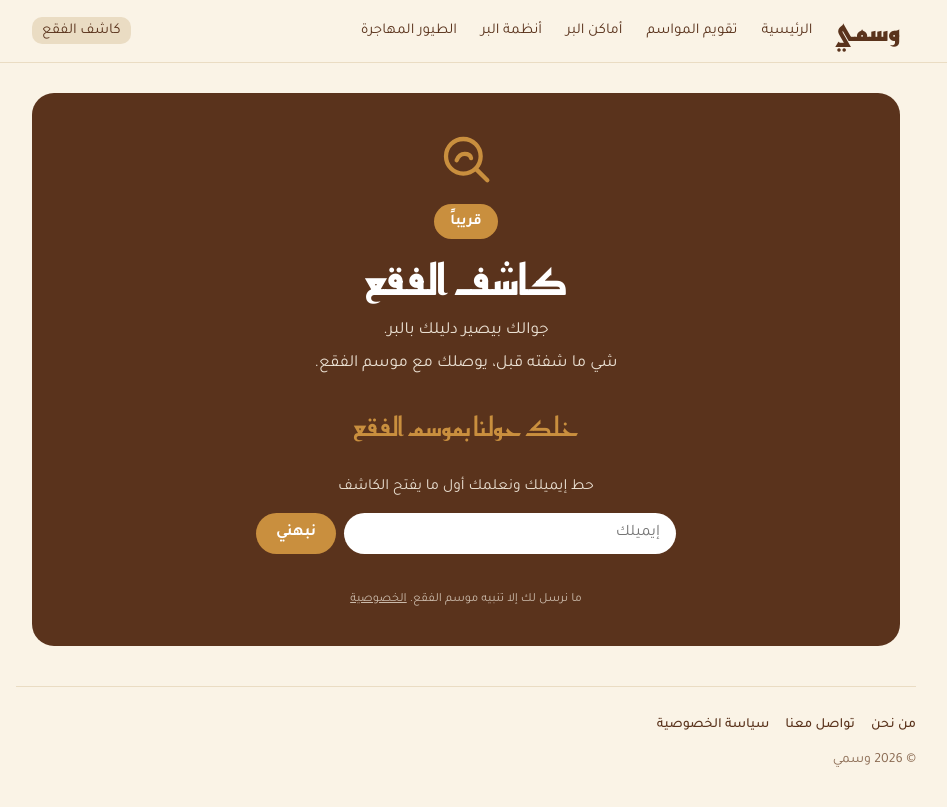
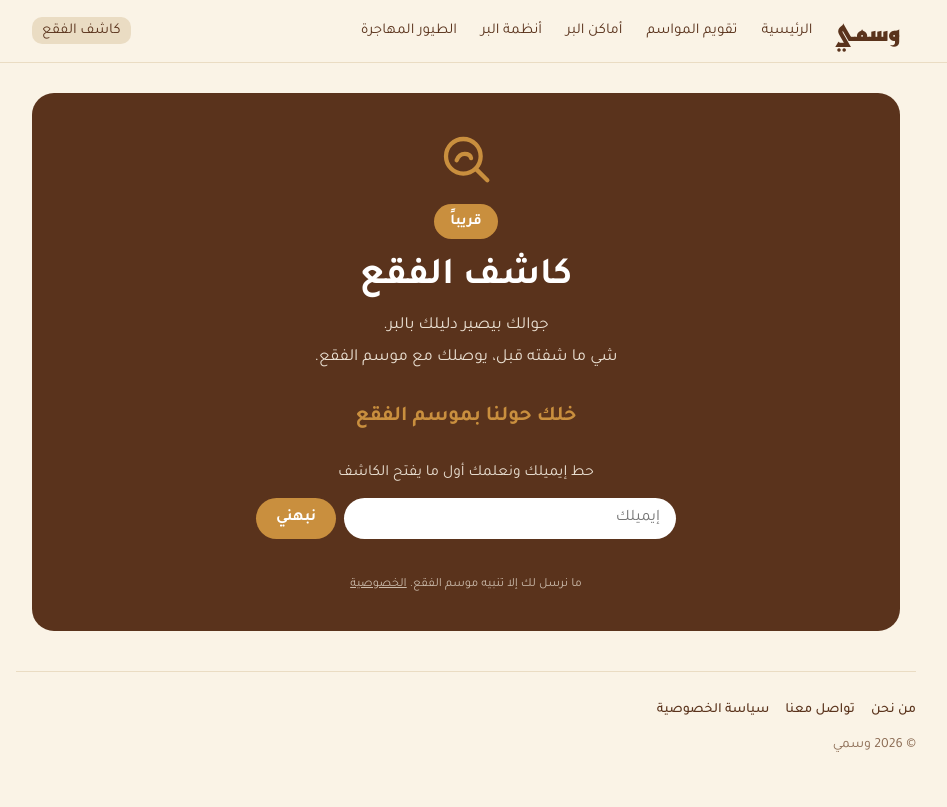
Before and after one commit to fahd6426/wasmi, a plain HTML site: page camera.html in a window 1280 px wide. Shown: the whole page, without its empty margins (174-1121 px from the left). Drawn offline with Linux system fonts and the light colour scheme.

Commit message:
صفحة الكاشف: خط بسيط للعناوين بدل الكوفي
Co-Authored-By: Claude Opus 5.5 <noreply@anthropic.com>
Claude-Session: https://claude.ai/code/session_0194DfaMuVmyVQ9voFaUXYuA

```diff
--- a/camera.html
+++ b/camera.html
@@ -12,9 +12,9 @@
 <style>
 .soon{background:var(--brown);color:var(--sand);border-radius:22px;padding:34px 22px;text-align:center;margin-top:30px}
 .soon .tag{display:inline-block;background:var(--honey);color:#fff;font-weight:700;border-radius:999px;padding:4px 16px;font-size:15px}
-.soon h1{font-family:'Reem Kufi',sans-serif;font-size:42px;margin:14px 0 6px;color:#fff}
+.soon h1{font-family:'Tajawal',sans-serif;font-weight:800;font-size:38px;margin:14px 0 6px;color:#fff}
 .soon p{font-size:17px;opacity:.9;line-height:1.9;max-width:460px;margin:0 auto}
-.soon .big{font-family:'Reem Kufi',sans-serif;font-size:26px;color:var(--honey);margin-top:22px;opacity:1}
+.soon .big{font-family:'Tajawal',sans-serif;font-weight:700;font-size:21px;color:var(--honey);margin-top:22px;opacity:1}
 .soon svg{width:64px;height:64px;color:var(--honey)}
 .sf{margin:22px auto 0;max-width:420px}
 .sf .sl{font-size:15.5px;margin-bottom:10px}
```
